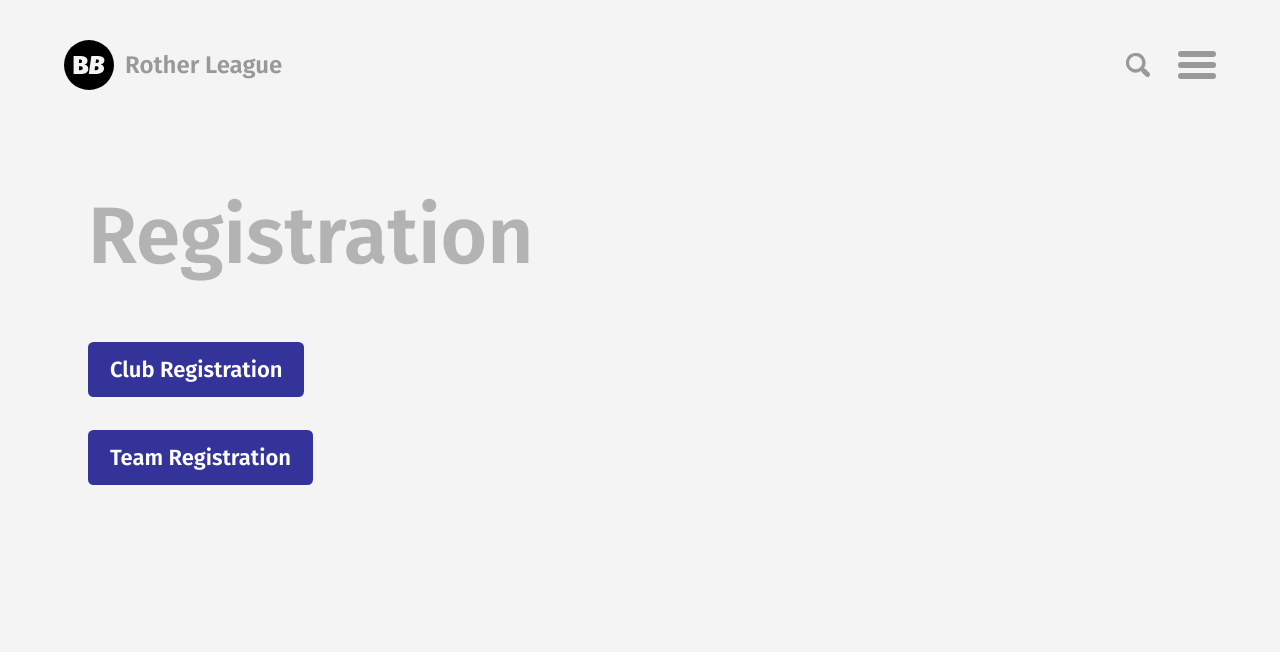
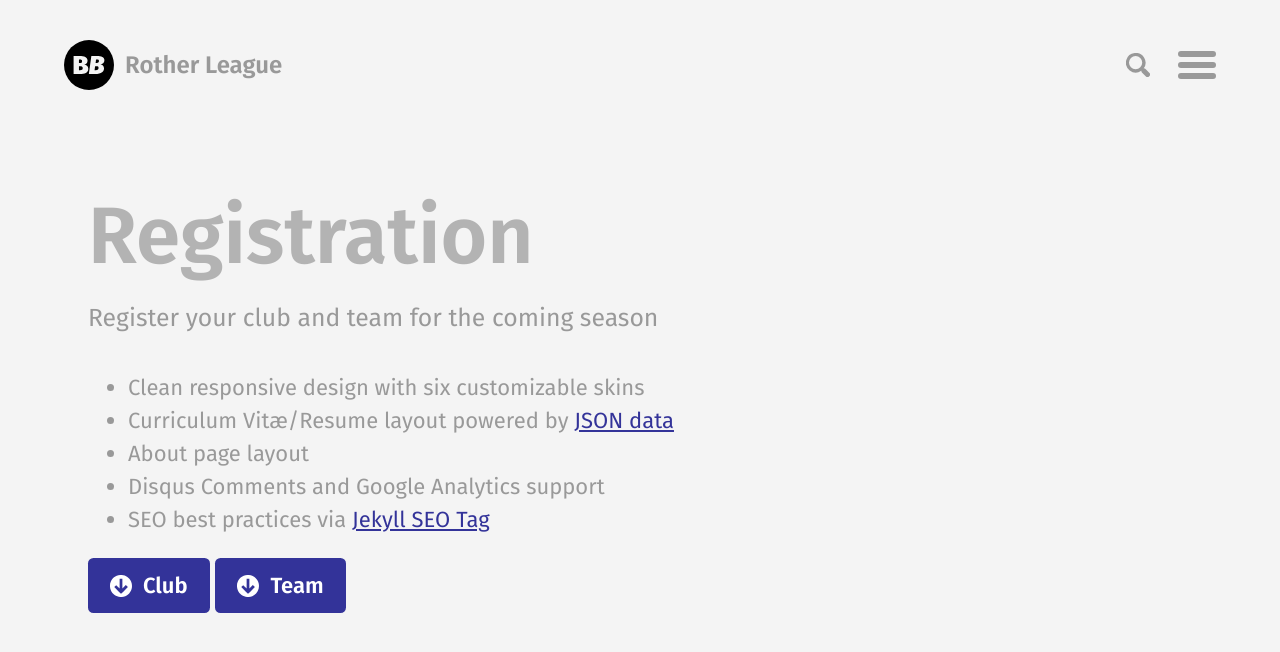
Before and after one commit to rotherleague/Rother, a Jekyll site: the page built from registration.md, in a window 1280 px wide and 900 px high. Shown: the top 652 px of the window. Built offline with Jekyll 4.4.1, drawn with Linux system fonts in a browser that asks for light colours; comment, search, counter and statistics services are not loaded; a style sheet for code colours, icons or effects is not loaded.

Commit message:
Update registration.md

```diff
--- a/registration.md
+++ b/registration.md
@@ -1,13 +1,19 @@
 ---
 title: "Registration"
 layout: page
+introduction: |
+  Register your club and team for the coming season
+
+  - Clean responsive design with six customizable skins
+  - Curriculum Vitæ/Resume layout powered by [JSON data](http://registry.jsonresume.org/)
+  - About page layout
+  - Disqus Comments and Google Analytics support
+  - SEO best practices via [Jekyll SEO Tag](https://github.com/jekyll/jekyll-seo-tag/)
+actions:
+  - label: "Club"
+    icon: download
+    url: "//www.rotherleague.org.uk/registration/club"
+  - label: "Team"
+    icon: download
+    url: "//www.rotherleague.org.uk/registration/team"
 ---
-
-<div class="row">
-   <div class="col-md-6">
-      <p><a href="//www.rotherleague.org.uk/registration/club" class="btn btn-primary btn-block">Club Registration</a></p>
-    </div>
-    <div class="col-md-6">
-       <p><a href="//www.rotherleague.org.uk/registration/team" class="btn btn-primary btn-block">Team Registration</a></p>
-    </div>
-</div>
```
